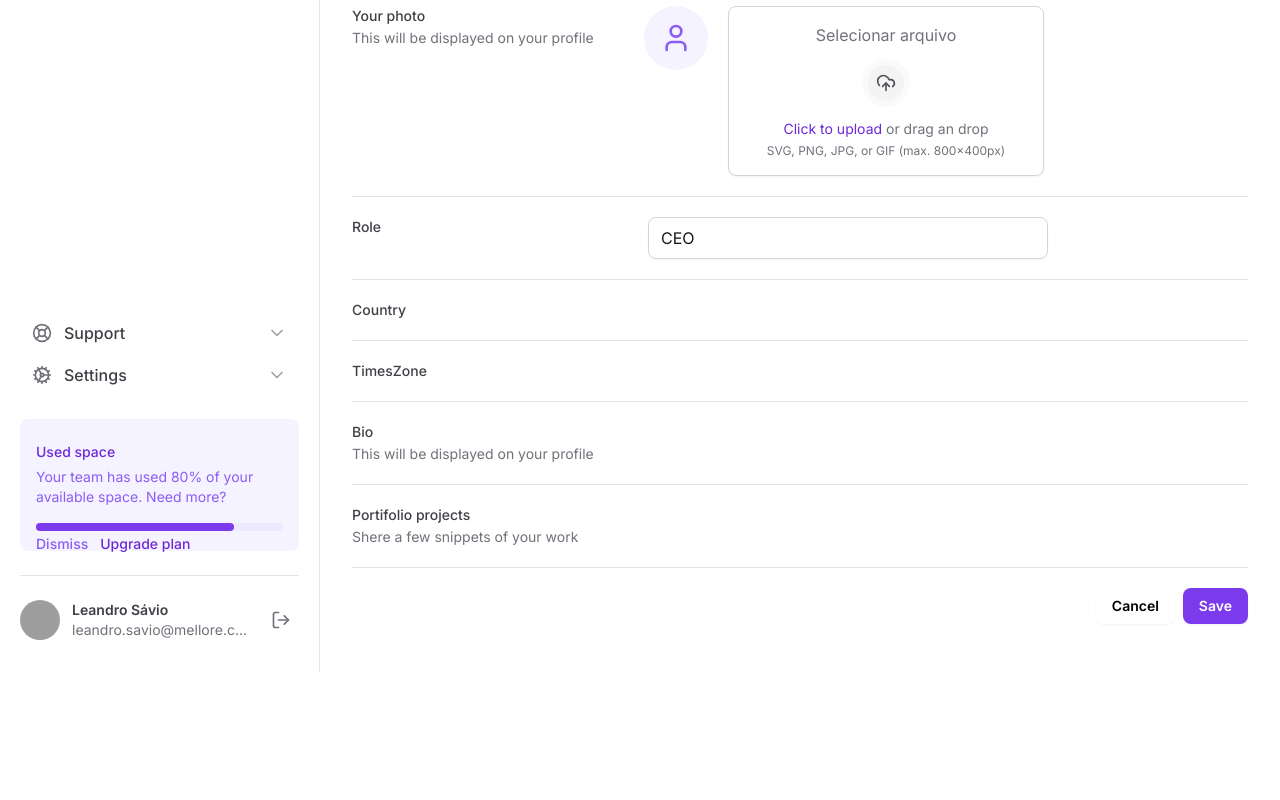
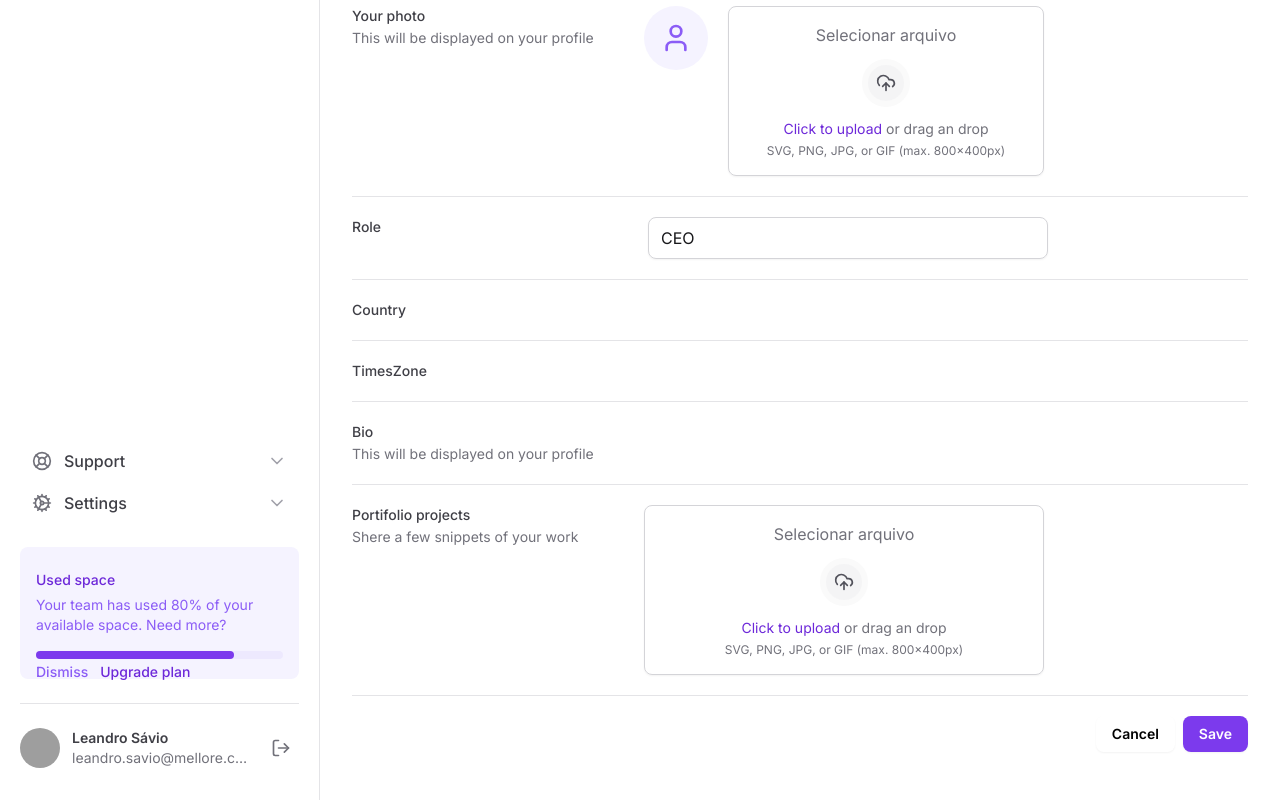
Before and after one commit to lithproroot1399/tailwind, a Next.js app: page / in a window 1280 px wide. Shown: the part 410-1210 px from the top of the page. Before the commit the page ends 1082 px from the top, so only its background shows below. Built offline with nearby package versions, Linux system fonts and the light colour scheme; grey boxes are pictures that could not be loaded.

Commit message:
Concluindo Portifolio

```diff
--- a/src/app/page.tsx
+++ b/src/app/page.tsx
@@ -138,7 +138,7 @@ export default function Home() {
                   This will be displayed on your profile
                   </span>
               </label>
-          <div></div>
+
             </div>
 
             <div className="grid gap-3 grid-cols-form pt-5">
@@ -151,8 +151,13 @@ export default function Home() {
                   Shere a few snippets of your work
                   </span>
               </label>
-          <div></div>
+              <FileInput.Root>
+                    <FileInput.Trigger />
+                    <FileInput.Control />
+                  </FileInput.Root>
+
             </div>
+
             <div className="flex items-center justify-end gap-2 pt-5">
             <button
             type="button"
```
